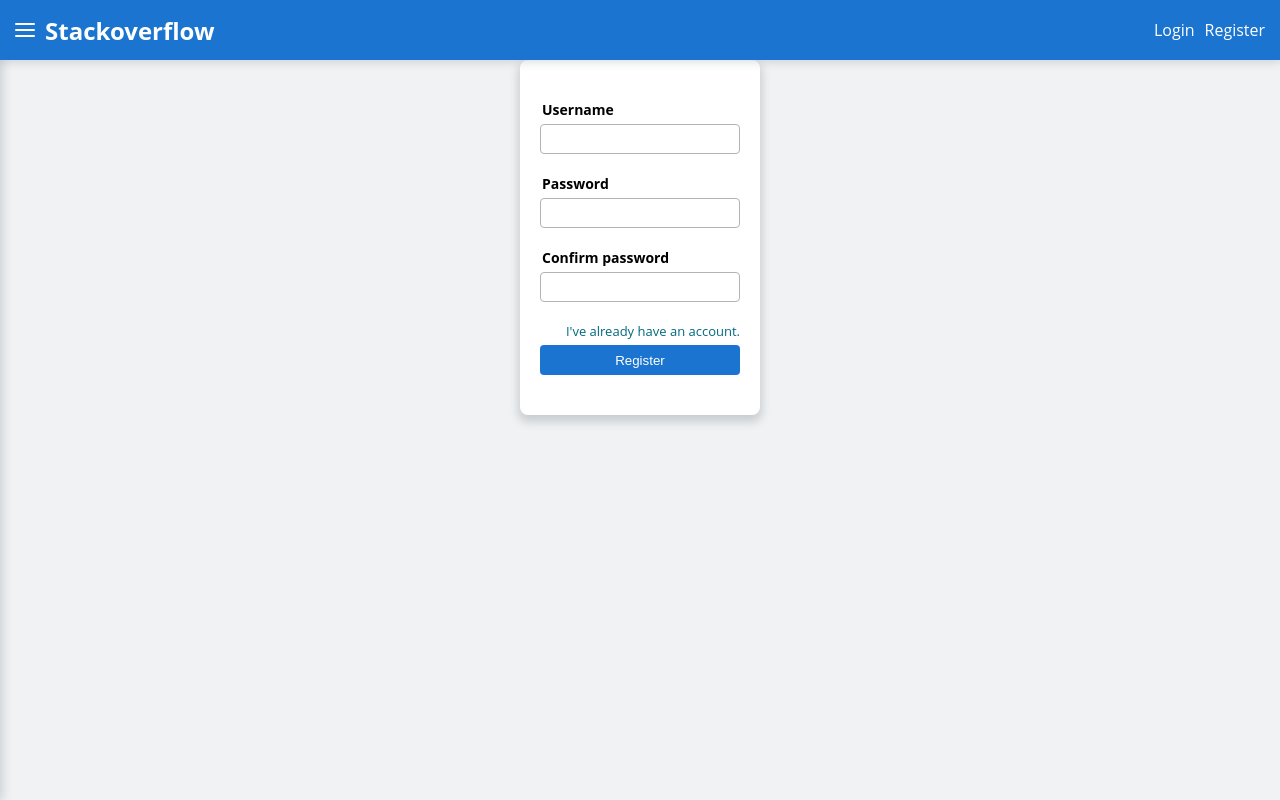
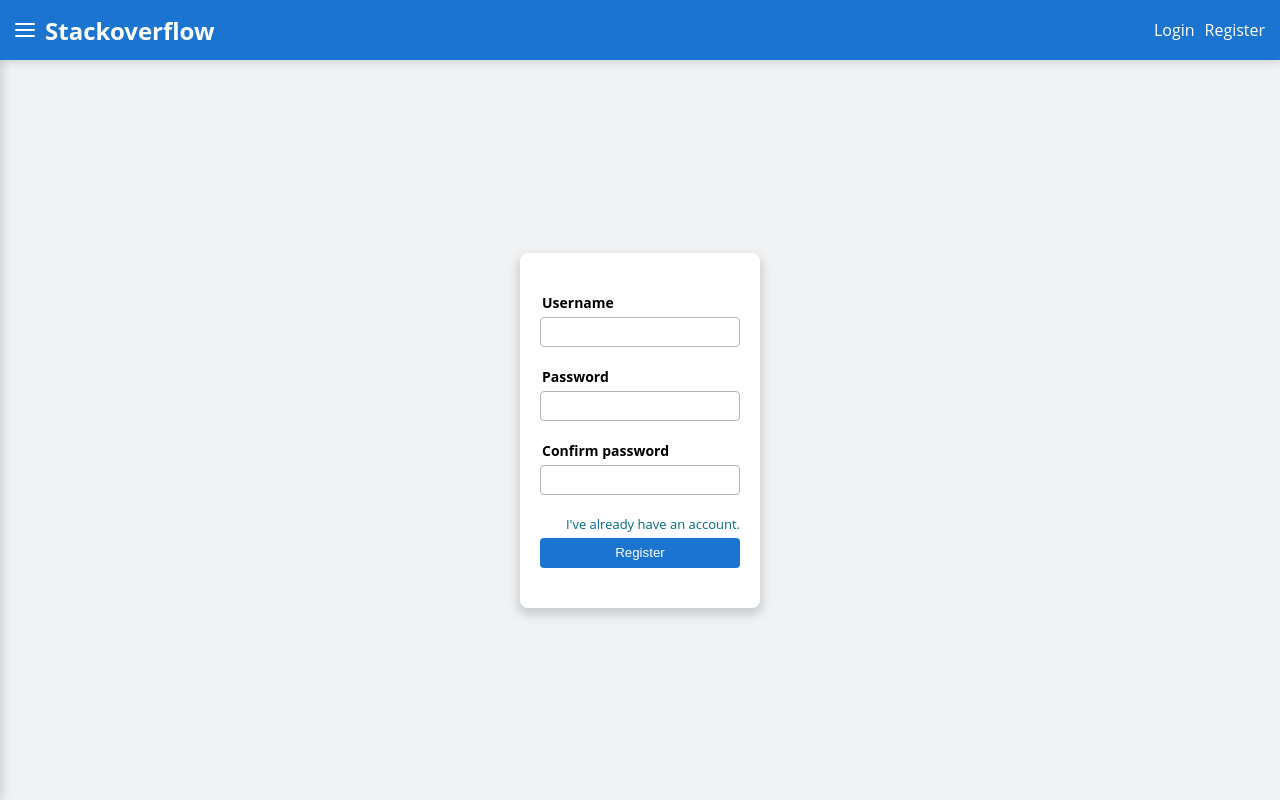
Before and after one commit to selukdiana/stackoverflow-analogue-s, a React (Vite) app: page /register in a window 1280 px wide. Built offline with nearby package versions, Linux system fonts and the light colour scheme; no server answers.

Commit message:
styele: update layout styles

```diff
--- a/src/index.scss
+++ b/src/index.scss
@@ -24,4 +24,5 @@
   padding: 0 15px;
   margin: auto;
   width: auto;
+  height: 100%;
 }
--- a/src/pages/Layout/Layout.tsx
+++ b/src/pages/Layout/Layout.tsx
@@ -24,7 +24,7 @@
   return (
     <div className={styles.layout}>
       <header className={styles.header}>
-        <div className="container" style={{ height: '100%' }}>
+        <div className="container">
           <div className={styles.headerContent}>
             <div className={styles.headerLeft}>
               <Burger
```
